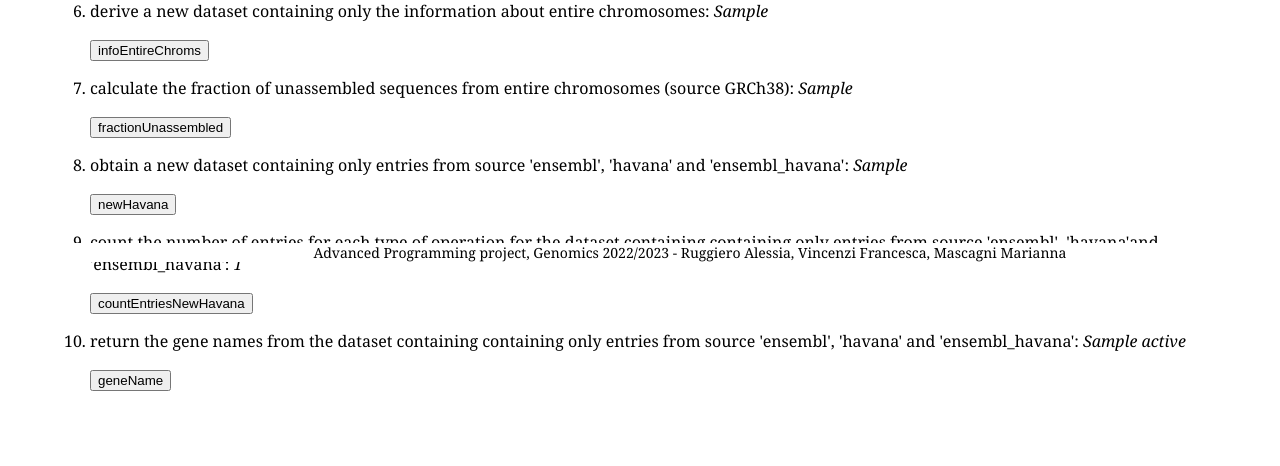
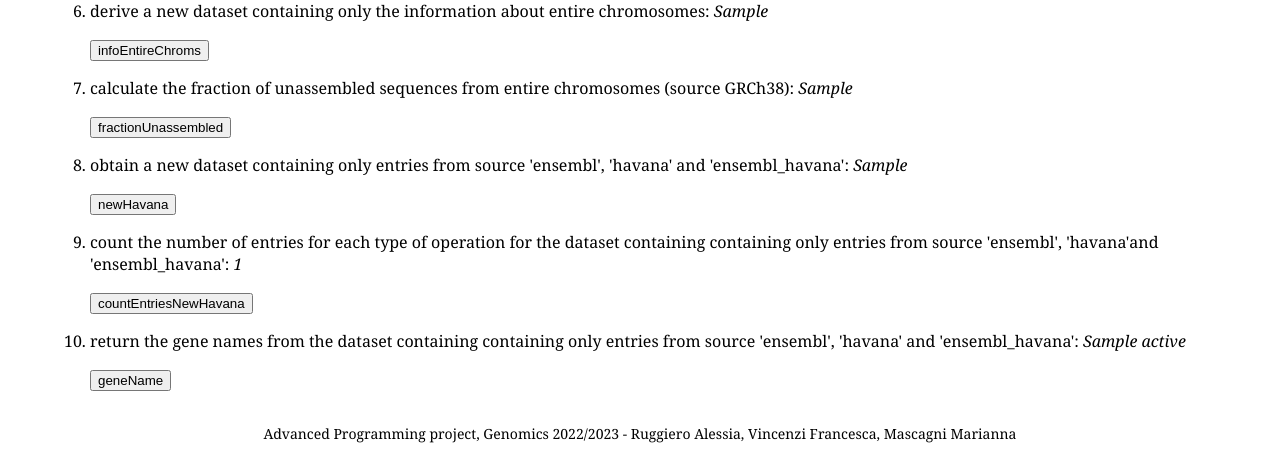
Before and after one commit to mmarimmasca/Advanced-Programming-Project, a Flask app: template project/templates/list_operations.html in a window 1280 px wide. Shown: the part 522-988 px from the top of the page. Run offline with Flask 2, Linux system fonts and the light colour scheme; the template is opened without the code that fills it: most values are stand-ins (such as "Sample title", 1, 10 or a date in 2020); parts of the project's set-up code (start-up, migrations or seed data) failed here and were passed over.

Commit message:
Update list_operations.html

```diff
--- a/project/templates/list_operations.html
+++ b/project/templates/list_operations.html
@@ -50,6 +50,6 @@
             </form></li>
             </ol>
             <div style="position:relative">
-            <p style="position:fixed;bottom:2px;width:100%;font-size:14px;font-color:#696969:;text-align:center; background-color:white; "> Advanced Programming project, Genomics 2022/2023 - Ruggiero Alessia, Vincenzi Francesca, Mascagni Marianna  </p></div>
+            <p style="position:absolute;bottom:-50px;width:100%;font-size:14px;font-color:#696969:;text-align:center; background-color:white; "> Advanced Programming project, Genomics 2022/2023 - Ruggiero Alessia, Vincenzi Francesca, Mascagni Marianna  </p></div>
 
             </body></html>
```
